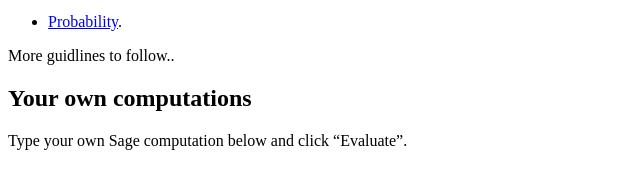
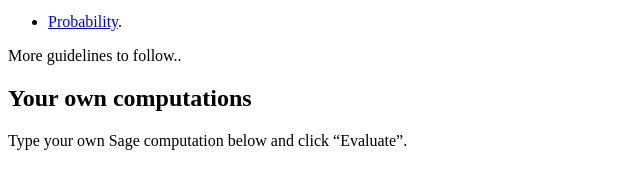
Before and after one commit to georg271828/LAP, a plain HTML site: page index.html in a window 1280 px wide. Shown: the part 285-474 px from the top of the page, 0-640 px from the left. Drawn offline with Linux system fonts and the light colour scheme; a script that the page names is missing.

Commit message:
Update index.html

```diff
--- a/index.html
+++ b/index.html
@@ -31,7 +31,7 @@
             <li><a href="https://doc.sagemath.org/html/en/reference/probability/index.html#">Probability</a>.</li>
       </ul></p>
 
-      <p>More guidlines to follow.. </p>
+      <p>More guidelines to follow.. </p>
 
       <h2>Your own computations</h2>
       Type your own Sage computation below and click &ldquo;Evaluate&rdquo;.
```
